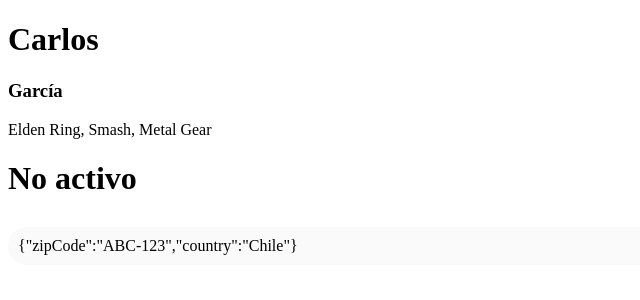
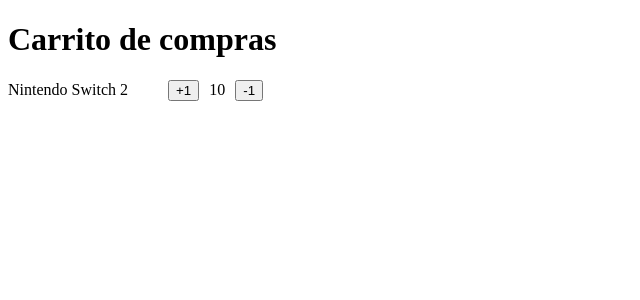
Before and after one commit to quintupil/react-cero-a-expert, a React (Vite) app in the folder new-edition-2025/02-first-steps/: page / in a window 1280 px wide. Shown: the top 300 px of the page, without its empty margins (0-640 px from the left). Built offline with nearby package versions, Linux system fonts and the light colour scheme.

Commit message:
41. Componente - ItemCounter. (New Edition 2025)

```diff
--- a/new-edition-2025/02-first-steps/src/FirstStepsApp.tsx
+++ b/new-edition-2025/02-first-steps/src/FirstStepsApp.tsx
@@ -1,12 +1,10 @@
+import { ItemCounter } from "./shopping-cart/ItemCounter";
+
 export function FirstStepApp() {
   return (
     <>
-      <h1>Hola Mundo</h1>
-      <p>Esto es un párrafo</p>
-      <button>Click me</button>
-      <div>
-        <h2>Hola dentro de un div</h2>
-      </div>
+      <h1>Carrito de compras</h1>
+      <ItemCounter />
     </>
   );
 }
--- a/new-edition-2025/02-first-steps/src/main.tsx
+++ b/new-edition-2025/02-first-steps/src/main.tsx
@@ -1,11 +1,11 @@
-import { StrictMode } from 'react'
-import { createRoot } from 'react-dom/client'
-import { FirstStepApp } from './FirstStepsApp'
-import { MyAwesomeApp } from './MyAwesomeApp'
+import { StrictMode } from "react";
+import { createRoot } from "react-dom/client";
+import { FirstStepApp } from "./FirstStepsApp";
+//import { MyAwesomeApp } from './MyAwesomeApp'
 
-createRoot(document.getElementById('root')!).render(
+createRoot(document.getElementById("root")!).render(
   <StrictMode>
-    {/*<FirstStepApp/>*/}
-    <MyAwesomeApp/>
+    <FirstStepApp />
+    {/*<MyAwesomeApp/>*/}
   </StrictMode>
-)
+);
--- /dev/null
+++ b/new-edition-2025/02-first-steps/src/shopping-cart/ItemCounter.tsx
@@ -0,0 +1,23 @@
+export const ItemCounter = () => {
+  return (
+    <section
+      style={{
+        display: "flex",
+        alignItems: "center",
+        gap: 10,
+        marginTop: 10,
+      }}
+    >
+      <span
+        style={{
+          width: 150,
+        }}
+      >
+        Nintendo Switch 2
+      </span>
+      <button>+1</button>
+      <span>10</span>
+      <button>-1</button>
+    </section>
+  );
+};
```
